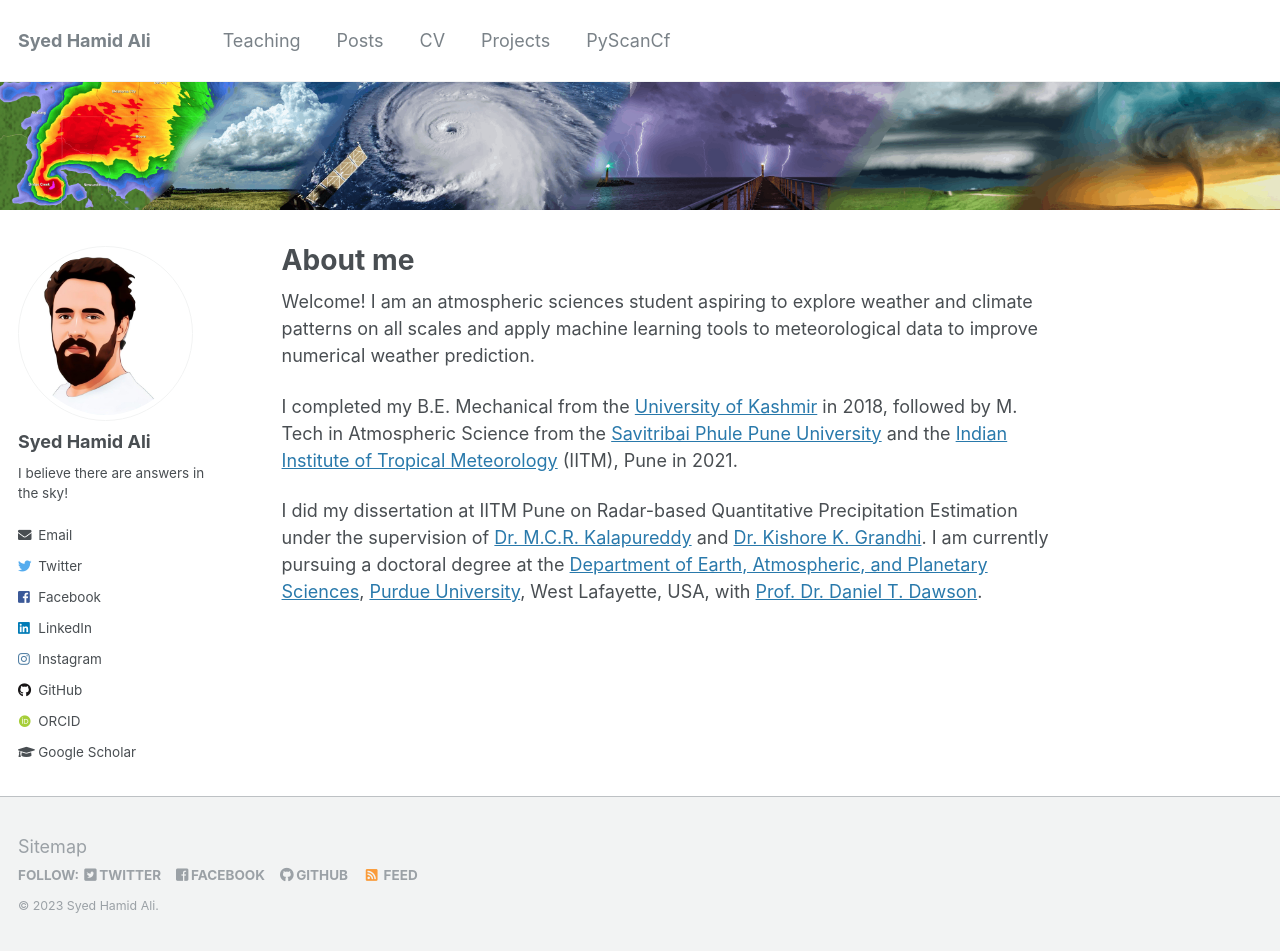
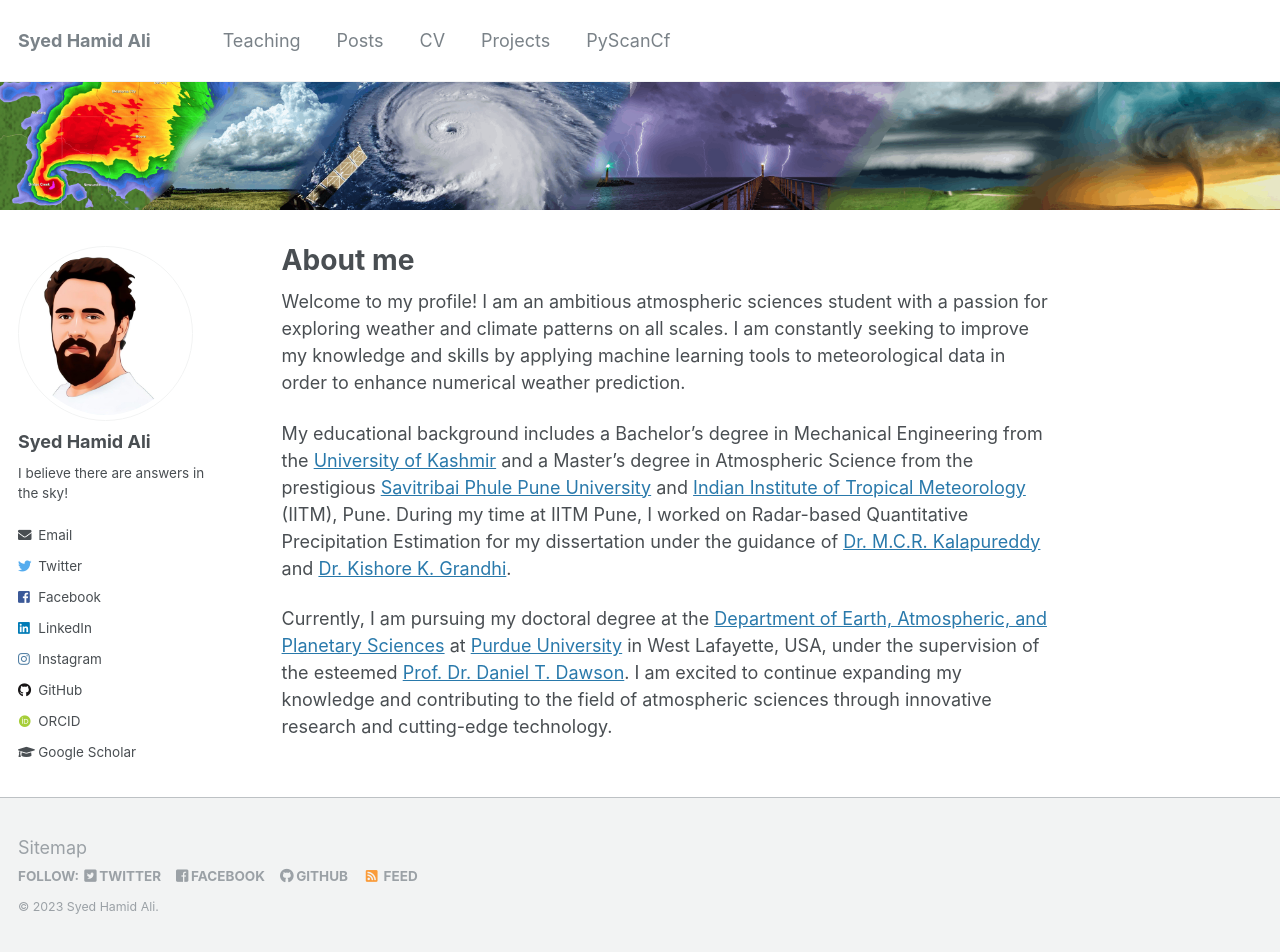
Before and after one commit to syedhamidali/syedhamidali.github.io, a Jekyll site: the page built from _pages/about.md, in a window 1280 px wide and 952 px high. Built offline with Jekyll 4.4.1, drawn with Linux system fonts in a browser that asks for light colours; some web fonts are replaced.

Commit message:
Update about.md

```diff
--- a/_pages/about.md
+++ b/_pages/about.md
@@ -10,8 +10,8 @@ redirect_from:
   - /about.html
 ---
 
-Welcome! I am an atmospheric sciences student aspiring to explore weather and climate patterns on all scales and apply machine learning tools to meteorological data to improve numerical weather prediction.
+Welcome to my profile! I am an ambitious atmospheric sciences student with a passion for exploring weather and climate patterns on all scales. I am constantly seeking to improve my knowledge and skills by applying machine learning tools to meteorological data in order to enhance numerical weather prediction.
 
-I completed my B.E. Mechanical from the [University of Kashmir](https://www.kashmiruniversity.net/){:target="_blank"} in 2018, followed by M. Tech in Atmospheric Science from the [Savitribai Phule Pune University](https://www.unipune.ac.in){:target="_blank"} and the [Indian Institute of Tropical Meteorology](https://tropmet.res.in){:target="_blank"} (IITM), Pune in 2021.
+My educational background includes a Bachelor's degree in Mechanical Engineering from the [University of Kashmir](https://www.kashmiruniversity.net/){:target="_blank"} and a Master's degree in Atmospheric Science from the prestigious [Savitribai Phule Pune University](https://www.unipune.ac.in){:target="_blank"} and [Indian Institute of Tropical Meteorology](https://tropmet.res.in){:target="_blank"} (IITM), Pune. During my time at IITM Pune, I worked on Radar-based Quantitative Precipitation Estimation for my dissertation under the guidance of [Dr. M.C.R. Kalapureddy](https://www.tropmet.res.in/106-Madhu%20Chandra%20R.%20Kalapureddy-scientist_detail){:target="_blank"} and [Dr. Kishore K. Grandhi](http://unipune.ac.in/FacultyProfile/FacultyProfile/VIEWRESUME.aspx?Emp_ID=9454){:target="_blank"}.
 
-I did my dissertation at IITM Pune on Radar-based Quantitative Precipitation Estimation under the supervision of [Dr. M.C.R. Kalapureddy](https://www.tropmet.res.in/106-Madhu%20Chandra%20R.%20Kalapureddy-scientist_detail){:target="_blank"} and [Dr. Kishore K. Grandhi](http://unipune.ac.in/FacultyProfile/FacultyProfile/VIEWRESUME.aspx?Emp_ID=9454){:target="_blank"}. I am currently pursuing a doctoral degree at the [Department of Earth, Atmospheric, and Planetary Sciences](https://eaps.purdue.edu), [Purdue University](https://purdue.edu){:target="_blank"}, West Lafayette, USA, with [Prof. Dr. Daniel T. Dawson](https://www.eaps.purdue.edu/people/profile/dawson29.html){:target="_blank"}.
+Currently, I am pursuing my doctoral degree at the [Department of Earth, Atmospheric, and Planetary Sciences](https://eaps.purdue.edu){:target="_blank"} at [Purdue University](https://purdue.edu){:target="_blank"} in West Lafayette, USA, under the supervision of the esteemed [Prof. Dr. Daniel T. Dawson](https://www.eaps.purdue.edu/people/profile/dawson29.html){:target="_blank"}. I am excited to continue expanding my knowledge and contributing to the field of atmospheric sciences through innovative research and cutting-edge technology.
```
